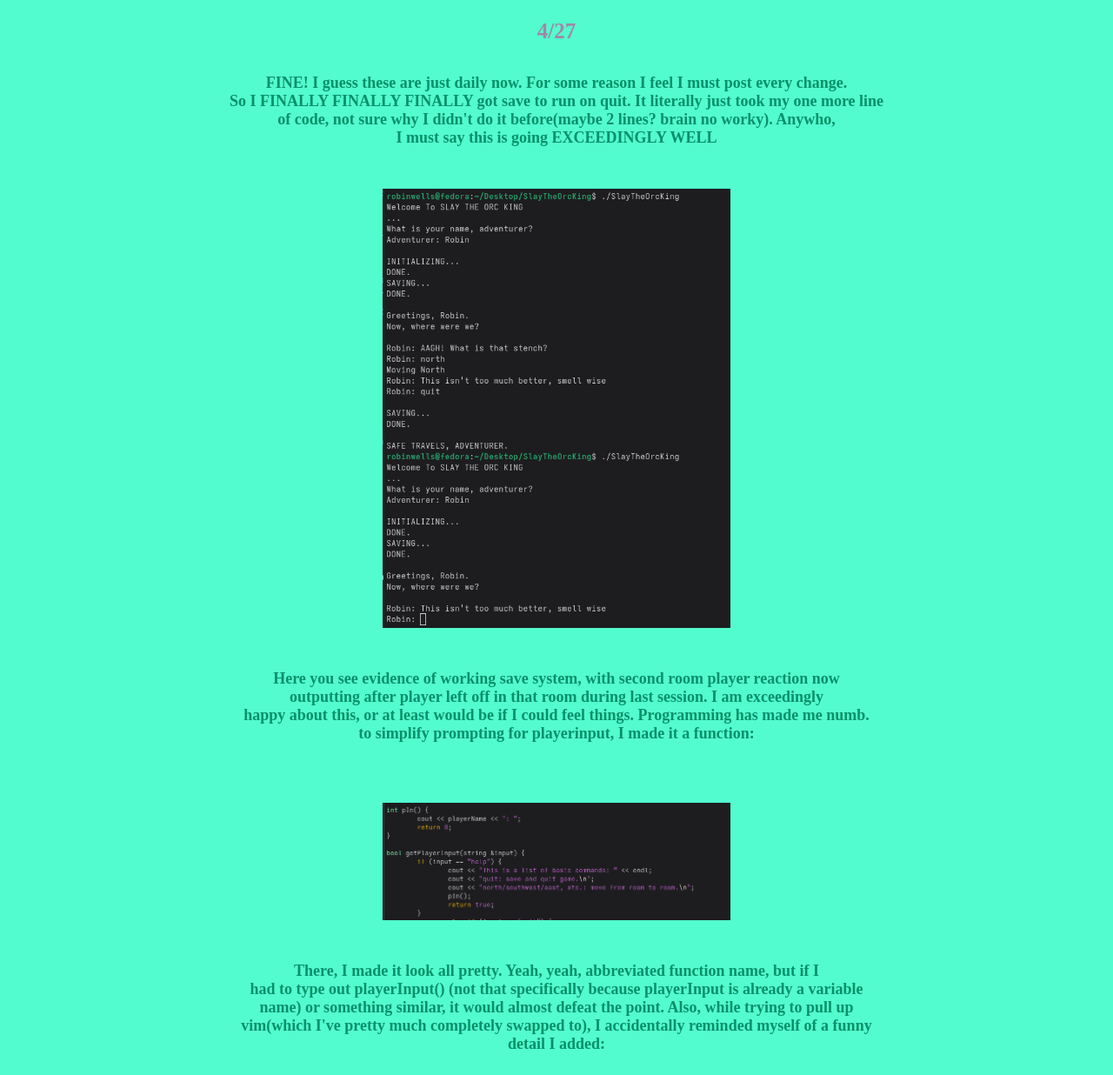
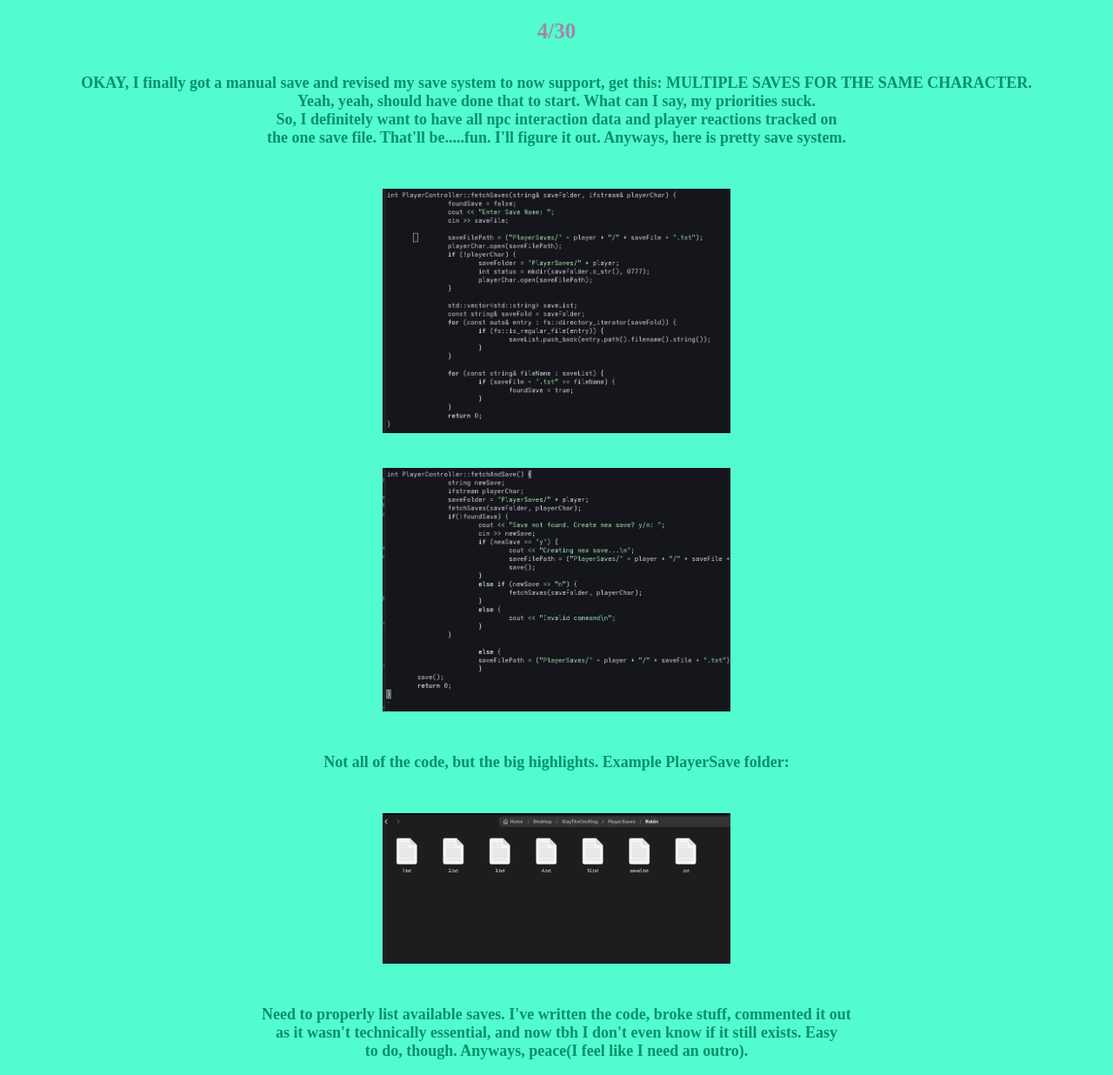
Before and after one commit to bruce835/bruce835.github.io, a plain HTML site: page index.html in a window 1280 px wide. Shown: the part 569-1805 px from the top of the page at 87% size. Drawn offline with Linux system fonts and the light colour scheme.

Commit message:
New Post

```diff
--- a/index.html
+++ b/index.html
@@ -30,6 +30,28 @@
 			the actual development. SUE ME.)
 		</p>
 
+		<div id="post">
+			<h3>4/30</h3>
+			<p>OKAY, I finally got a manual save and revised my save system to now support, get this: MULTIPLE SAVES FOR THE SAME CHARACTER.<br>
+			Yeah, yeah, should have done that to start. What can I say, my priorities suck.<br>
+			So, I definitely want to have all npc interaction data and player reactions tracked on<br>
+			the one save file. That'll be.....fun. I'll figure it out. Anyways, here is pretty save system.<br>
+			</p>
+
+			<img src="Images/4_2025/30_01.png"></img>
+
+			<img src="Images/4_2025/30_02.png"></img>
+
+			<p>Not all of the code, but the big highlights. Example PlayerSave folder:<br>
+			</p>
+
+			<img src="Images/4_2025/30_03.png"></img>
+
+			<p>Need to properly list available saves. I've written the code, broke stuff, commented it out<br>
+			as it wasn't technically essential, and now tbh I don't even know if it still exists. Easy<br>
+			to do, though. Anyways, peace(I feel like I need an outro).<br>
+			</p>
+		</div>
 
                 <div id="post">
                         <h3>4/27</h3>
@@ -163,10 +185,10 @@
 		from the worst nesting in my code. You absolutely do NOT want to see how bad it gets. Of course,<br>
 		I'm going to show you anyways...in the next devlog(maybe, my priorities tend to get jumbled).</p>
 		</div>
-<!-- ENDOFPOST -->
 
 		<p id="end"> This is the end of my website. If you have read this far, you<br>
 		should know that I don't care enough to implement a decent looking bottom<br>
 		margin for this website right now. LEAVE ME ALONE.</p>
 	</body>
 </html>
+<!-- ENDOFPOST -->
```
Also changed, not shown: Images/4_2025/30_01.png (added), Images/4_2025/30_02.png (added), Images/4_2025/30_03.png (added).
